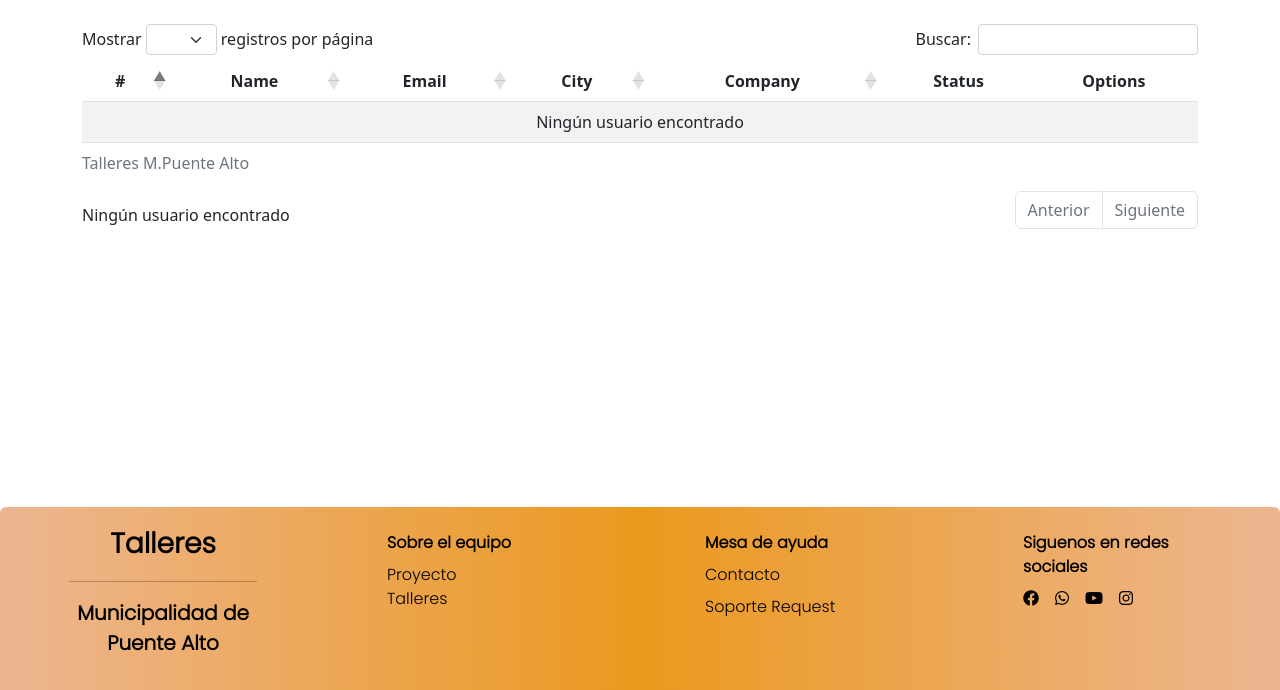
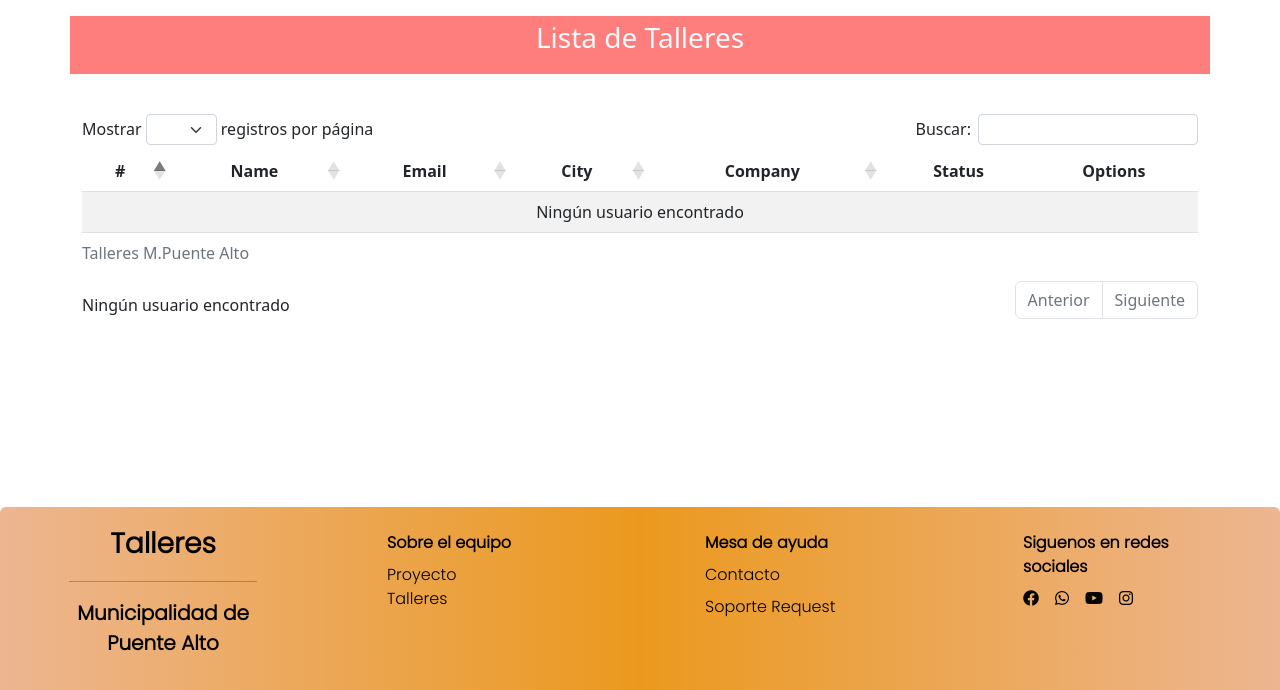
Before and after one commit to camixcode/TalleresMunicipales, a Django app: page /AdministardorGeneral in a window 1280 px wide. Shown: the part 110-800 px from the top of the page. Run offline with Django 4.2, Linux system fonts and the light colour scheme; some libraries are stand-ins or nearby versions; grey boxes are pictures that could not be loaded.

Commit message:
BaseTable

```diff
--- a/TestDjango/core/templates/core/Admin_General.html
+++ b/TestDjango/core/templates/core/Admin_General.html
@@ -31,6 +31,12 @@
 <body>
     <!-- ----------------------- -->
     <!-- TABLA -->
+
+    <div class="container my-3" style="background-color: rgb(254, 126, 126)">
+        <p class="text-md-center text-light fs-3" >Lista de Talleres</p>
+    </div>
+
+
     <div class="container my-4">
         <div class="row">
             <div class="col-sm-12 col-md-12 col-lg-12 col-xl-12">
```
